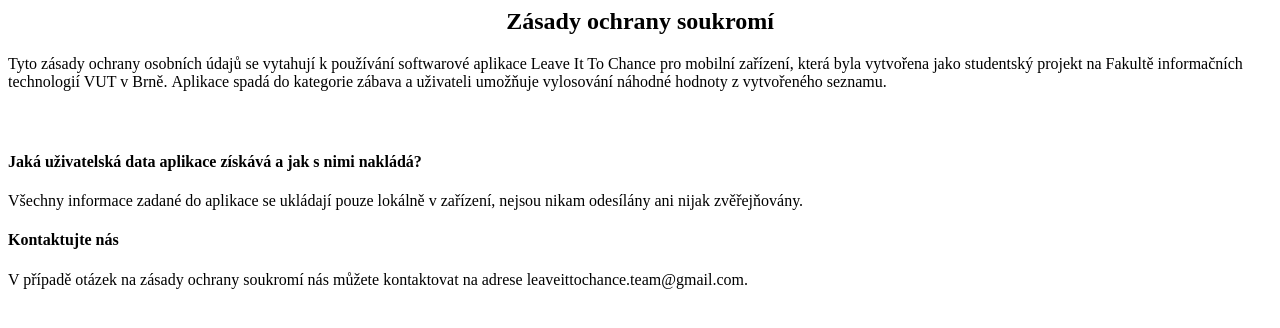
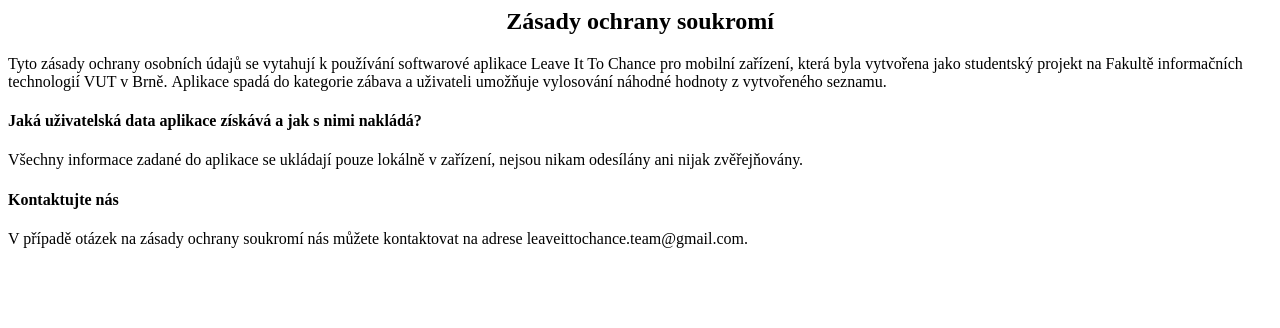
Before and after one commit to xpiste05/litc-privacy-policy, a plain HTML site: page index.html in a window 1280 px wide. Drawn offline with Linux system fonts and the light colour scheme.

Commit message:
Update index.html

```diff
--- a/index.html
+++ b/index.html
@@ -4,7 +4,7 @@
 
 <p>Tyto zásady ochrany osobních údajů se vytahují k používání softwarové aplikace Leave It To Chance pro mobilní zařízení, která byla vytvořena jako studentský projekt&nbsp;na Fakultě informačních technologií VUT v Brně.&nbsp;Aplikace spadá do kategorie zábava a uživateli umožňuje vylosování náhodné hodnoty z vytvořeného seznamu.</p>
 
-<h6>&nbsp;</h6>
+<p></p>
 
 <h4>Jaká uživatelská data aplikace získává a jak s nimi nakládá?</h4>
 <p></p>
```
